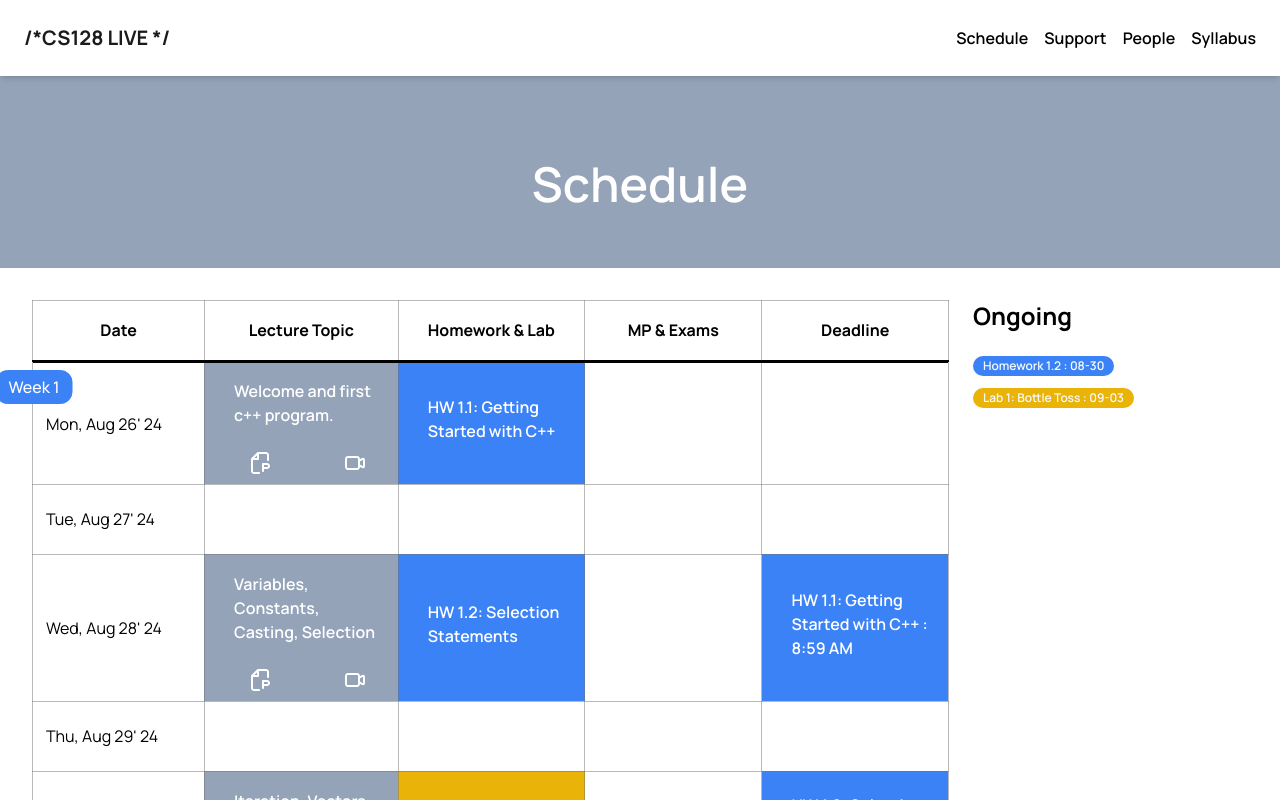
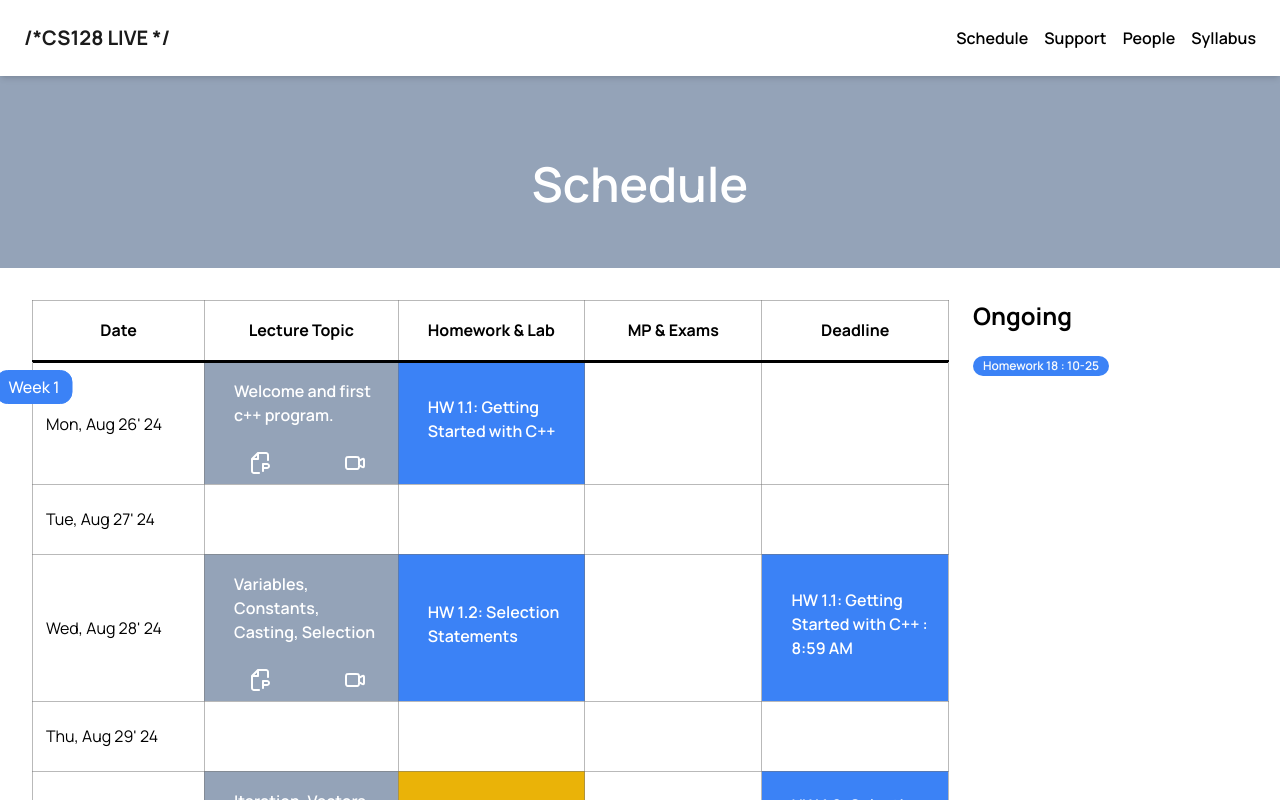
Before and after one commit to drschatz/cs-128-live-web, a Next.js app: page /schedule in a window 1280 px wide. Shown: the top 800 px of the page. Built offline with nearby package versions, Linux system fonts and the light colour scheme.

Commit message:
changed ongoing back to nothing

```diff
--- a/src/app/schedule/page.js
+++ b/src/app/schedule/page.js
@@ -45,8 +45,8 @@ const lab = require("@/public/schedule/lab.json");
 const mp = require("@/public/schedule/mp.json");
 const quiz = require("@/public/schedule/quiz.json");
 
-const isPastDate = (date) => new Date(date) <= new Date("2024-08-30");
-const isFutureDate = (date) => new Date(date) >= new Date("2024-08-30");
+const isPastDate = (date) => new Date(date) <= new Date();
+const isFutureDate = (date) => new Date(date) >= new Date();
 
 const LecturesPage = () => {
   const filteredHw = hw.filter(
```
